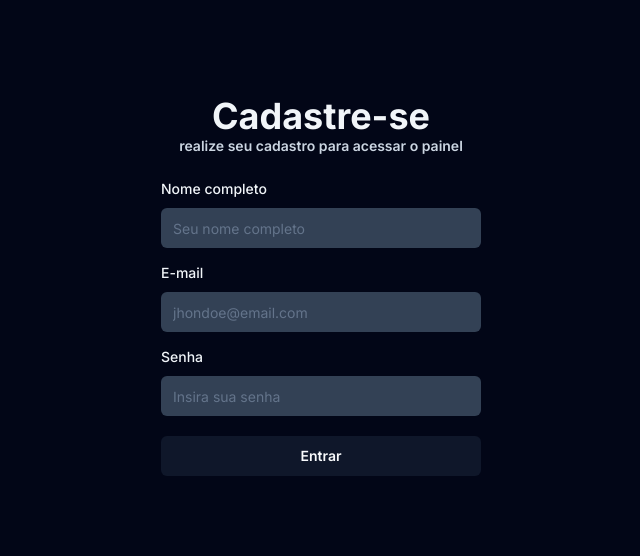
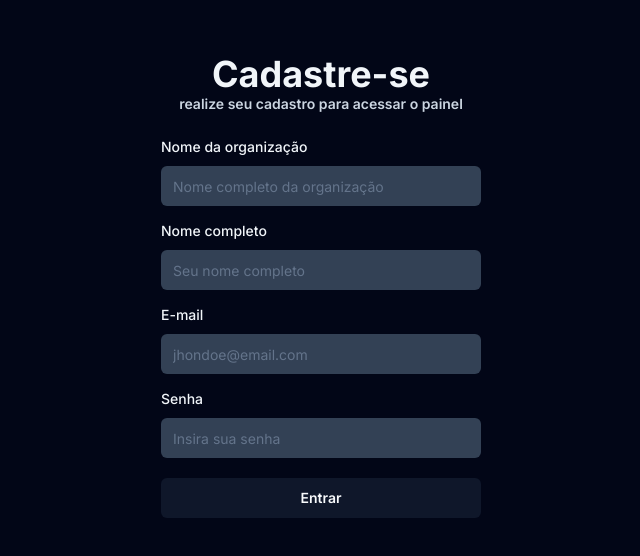
Before and after one commit to Gabriel-Passoss/iTools, a Next.js app: page /register in a window 1280 px wide. Shown: the part 114-670 px from the top of the page, without its empty margins (319-959 px from the left). Built offline with nearby package versions, Linux system fonts and the light colour scheme; no server answers.

Commit message:
fix: register route

```diff
--- a/src/app/(auth)/register/page.tsx
+++ b/src/app/(auth)/register/page.tsx
@@ -20,6 +20,7 @@ import { useState } from 'react'
 import { Loader2 } from 'lucide-react'
 
 const registerSchema = z.object({
+  organizationName: z.string(),
   name: z.string(),
   email: z.string().email({ message: 'Dado inválido, insira um e-mail' }),
   password: z
@@ -38,6 +39,7 @@ export default function RegisterPage() {
   const form = useForm<z.infer<typeof registerSchema>>({
     resolver: zodResolver(registerSchema),
     defaultValues: {
+      organizationName: '',
       name: '',
       email: '',
       password: '',
@@ -47,7 +49,7 @@ export default function RegisterPage() {
   const { toast } = useToast()
 
   async function onSubmit(
-    { name, email, password }: z.infer<typeof registerSchema>,
+    { organizationName, name, email, password }: z.infer<typeof registerSchema>,
     e?: React.BaseSyntheticEvent,
   ) {
     e?.preventDefault()
@@ -55,7 +57,7 @@ export default function RegisterPage() {
     setIsLoading(true)
 
     api
-      .post('/accounts', { name, email, password })
+      .post('/accounts', { organizationName, name, email, password })
       .then(() => {
         setIsLoading(false)
         toast({
@@ -90,6 +92,27 @@ export default function RegisterPage() {
           onSubmit={form.handleSubmit(onSubmit)}
           className="flex flex-col gap-3 mt-5 w-[70vw] md:w-[25vw]"
         >
+          <FormField
+            control={form.control}
+            name="organizationName"
+            render={({ field }) => (
+              <FormItem>
+                <FormLabel className="text-slate-100 font-medium">
+                  Nome da organização
+                </FormLabel>
+                <FormControl>
+                  <Input
+                    type="text"
+                    placeholder="Nome completo da organização"
+                    className="bg-slate-700 text-slate-100"
+                    {...field}
+                  />
+                </FormControl>
+                <FormMessage />
+              </FormItem>
+            )}
+          />
+
           <FormField
             control={form.control}
             name="name"
--- a/src/utils/next-auth-options.ts
+++ b/src/utils/next-auth-options.ts
@@ -31,7 +31,6 @@ export const nextAuthOptions: NextAuthOptions = {
   pages: {
     signIn: '/login',
     error: '/login',
-    newUser: '/register',
   },
   secret: process.env.NEXTAUTH_SECRET,
   session: {
```
